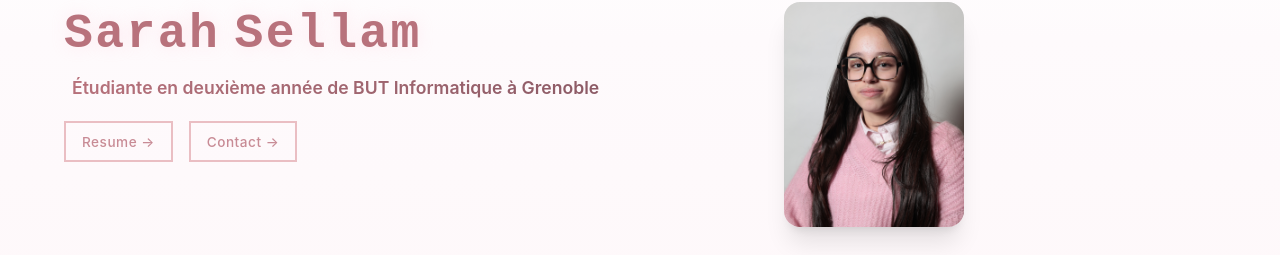
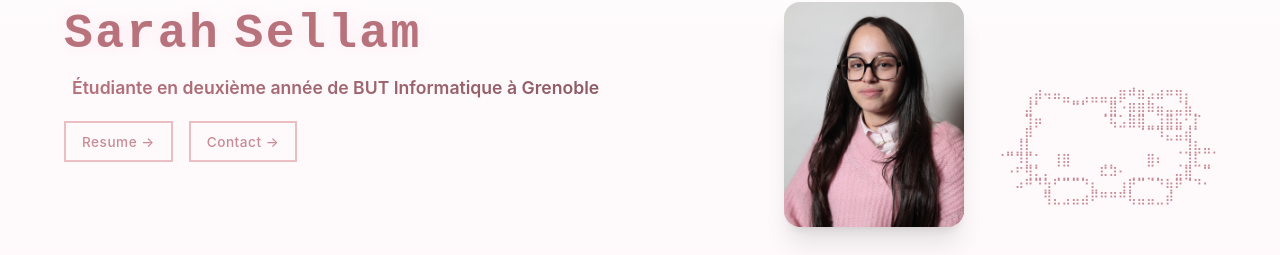
Before and after one commit to sarah-sellam/portfolio, a React (Vite) app: page / in a window 1280 px wide. Shown: the part 158-413 px from the top of the page. Built offline with nearby package versions, Linux system fonts and the light colour scheme; no server answers; a web font is replaced by a local one.

Commit message:
fix: remove unused imports to fix build

```diff
--- a/src/components/section/About.tsx
+++ b/src/components/section/About.tsx
@@ -1,10 +1,10 @@
-import { useEffect, useState, useRef } from 'react';
+import { useEffect, useState } from 'react';
 import { Link } from 'react-router-dom';
 import AsciiMorphText from '../AsciiMorphText';
 import TypewriterCarousel from '../TypewriterCarousel';
 import { useDarkMode } from '../../contexts/DarkModeContext';
 import { useLanguage } from '../../contexts/LanguageContext';
-import { useThemeColors, withAlpha } from '../../hooks/useThemeColors';
+import { useThemeColors } from '../../hooks/useThemeColors';
 import { profile } from '../../assets';
 
 
@@ -30,7 +30,26 @@ const About = () => {
 ⠀⠀⠀⠀⠀⢻⣄⣠⣤⣴⠟⠛⠛⠛⢧⣤⣤⣀⡾⠀⠀⠀⠀⠀`;
 
   // Typewriter effect for ASCII art
+  useEffect(() => {
+    let currentIndex = 0;
+    const typingSpeed = 3; // Speed in milliseconds
 
+    const typeWriter = () => {
+      if (currentIndex < fullAsciiArt.length) {
+        setAsciiText(fullAsciiArt.substring(0, currentIndex + 1));
+        currentIndex++;
+        setTimeout(typeWriter, typingSpeed);
+      }
+    };
+
+    // Start typing after a small delay
+    const startDelay = setTimeout(() => {
+      typeWriter();
+    }, 500);
+
+    return () => clearTimeout(startDelay);
+    // eslint-disable-next-line react-hooks/exhaustive-deps
+  }, []); // Only run once on mount
 
 
   return (
```
